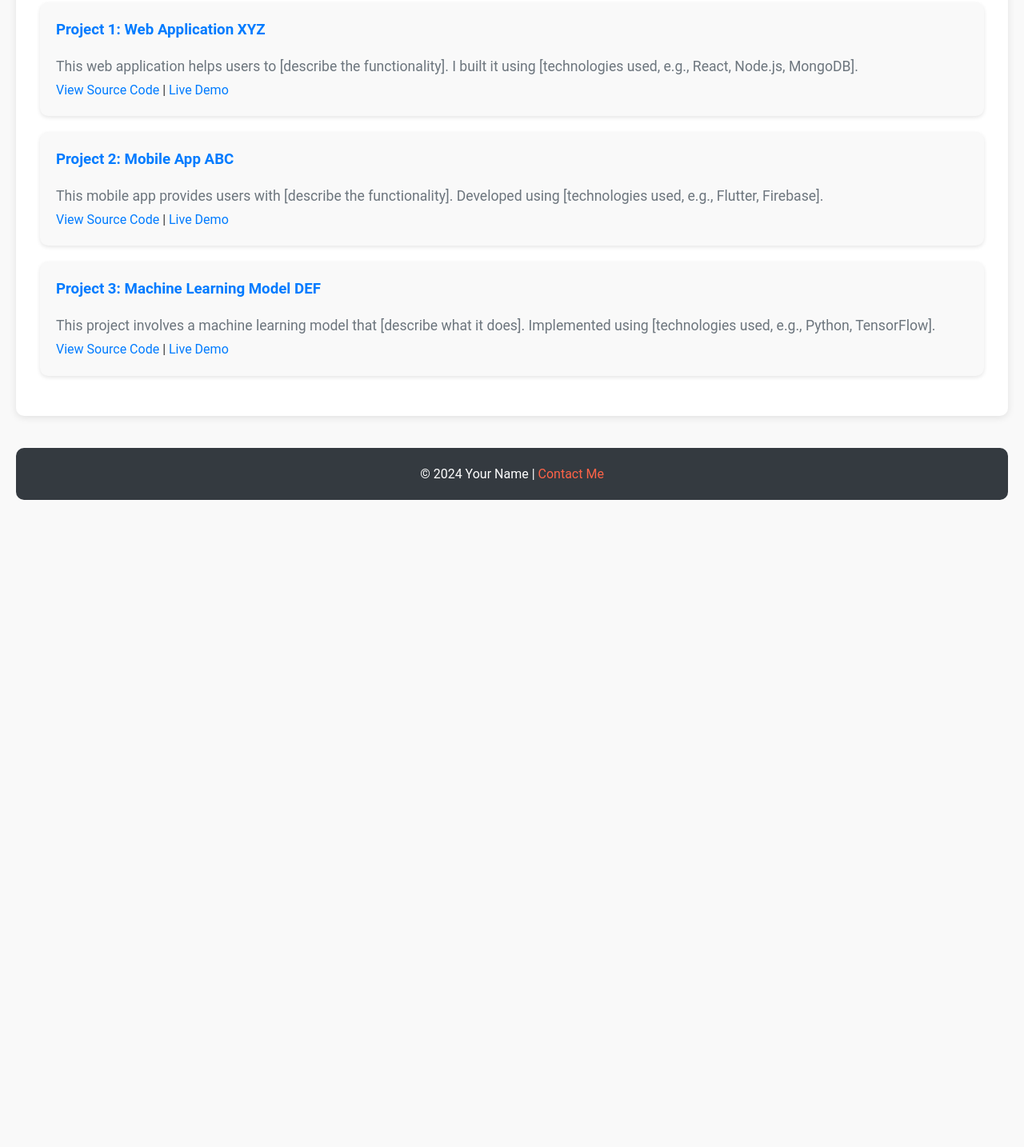
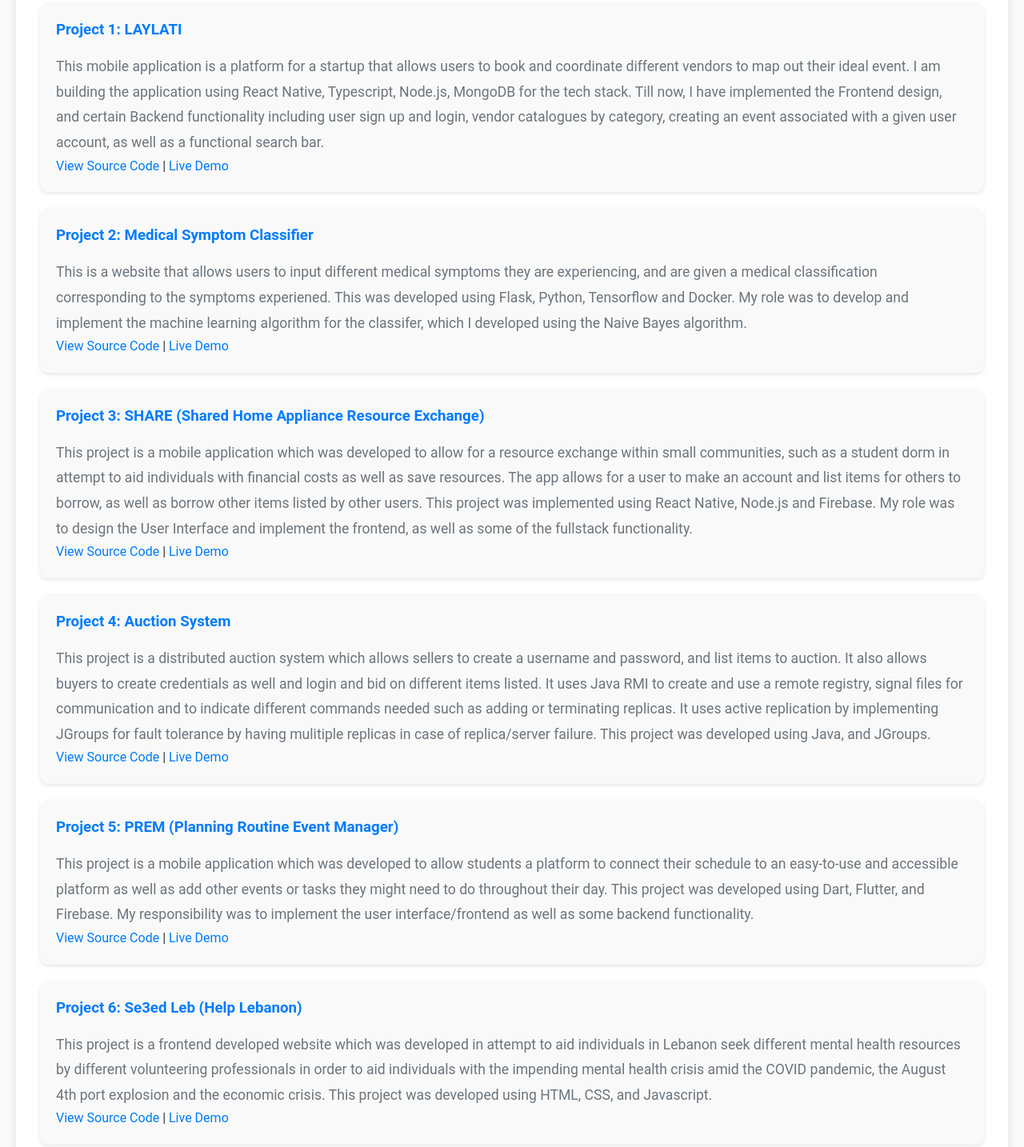
Before and after one commit to tatianaazar/ePortfolio, a plain HTML site: page projects.html in a window 1280 px wide. Shown: the part 519-1953 px from the top of the page at 80% size. Before the commit the page ends 1144 px from the top, so only its background shows below. Drawn offline with Linux system fonts and the light colour scheme.

Commit message:
Project description and list added

```diff
--- a/projects.html
+++ b/projects.html
@@ -27,25 +27,55 @@
     <section>
         <h2>Recent Projects</h2>
         <div class="project-card">
-            <h3>Project 1: Web Application XYZ</h3>
-            <p>This web application helps users to [describe the functionality]. I built it using [technologies used, e.g., React, Node.js, MongoDB].</p>
+            <h3>Project 1: LAYLATI </h3>
+            <p>This mobile application is a platform for a startup that
+                allows users to book and coordinate different
+                vendors to map out their ideal event.
+
+                I am building the application using React Native, Typescript, Node.js, MongoDB for the tech stack. Till now, I have implemented the Frontend design, and certain Backend functionality including user sign up and login, vendor catalogues by category, creating an event associated with a given user account, as well as a functional search bar.</p>
             <a href="https://github.com/yourusername/project1" target="_blank">View Source Code</a> |
             <a href="https://yourliveprojectlink.com" target="_blank">Live Demo</a>
         </div>
 
         <div class="project-card">
-            <h3>Project 2: Mobile App ABC</h3>
-            <p>This mobile app provides users with [describe the functionality]. Developed using [technologies used, e.g., Flutter, Firebase].</p>
+            <h3>Project 2: Medical Symptom Classifier</h3>
+            <p>This is a website that allows users to input different medical symptoms they are experiencing, and are given a medical classification corresponding to the symptoms experiened. This was developed using Flask, Python, Tensorflow and Docker. My role was to develop and implement the machine learning algorithm for the classifer, which I developed using the Naive Bayes algorithm.</p>
             <a href="https://github.com/yourusername/project2" target="_blank">View Source Code</a> |
             <a href="https://yourliveprojectlink.com" target="_blank">Live Demo</a>
         </div>
 
         <div class="project-card">
-            <h3>Project 3: Machine Learning Model DEF</h3>
-            <p>This project involves a machine learning model that [describe what it does]. Implemented using [technologies used, e.g., Python, TensorFlow].</p>
+            <h3>Project 3: SHARE (Shared Home Appliance Resource Exchange)</h3>
+            <p>This project is a mobile application which was developed to allow for a resource exchange within small communities, such as a student dorm in attempt to aid individuals with financial costs as well as save resources. The app allows for a user to make an account and list items for others to borrow, as well as borrow other items listed by other users. This project was implemented using React Native, Node.js and Firebase. My role was to design the User Interface and implement the frontend, as well as some of the fullstack functionality.  </p>
             <a href="https://github.com/yourusername/project3" target="_blank">View Source Code</a> |
             <a href="https://yourliveprojectlink.com" target="_blank">Live Demo</a>
         </div>
+
+        <div class="project-card">
+            <h3>Project 4: Auction System</h3>
+            <p>This project is a distributed auction system which allows sellers to create a username and password, and list items to auction. It also allows buyers to create credentials as well and login and bid on different items listed.
+             It uses Java RMI to create and use a remote registry, signal files for communication and to indicate different commands needed such as adding or terminating replicas. It uses active replication by implementing JGroups for fault tolerance by having mulitiple replicas in case of replica/server failure.
+              This project was developed using Java, and JGroups.  </p>
+            <a href="https://github.com/yourusername/project3" target="_blank">View Source Code</a> |
+            <a href="https://yourliveprojectlink.com" target="_blank">Live Demo</a>
+        </div>
+
+        <div class="project-card">
+            <h3>Project 5: PREM (Planning Routine Event Manager)</h3>
+            <p>This project is a mobile application which was developed to allow students a platform to connect their schedule to an easy-to-use and accessible platform as well as add other events or tasks they might need to do throughout their day.
+              This project was developed using Dart, Flutter, and Firebase. My responsibility was to implement the user interface/frontend as well as some backend functionality. </p>
+            <a href="https://github.com/yourusername/project3" target="_blank">View Source Code</a> |
+            <a href="https://yourliveprojectlink.com" target="_blank">Live Demo</a>
+        </div>
+
+        <div class="project-card">
+            <h3>Project 6: Se3ed Leb (Help Lebanon)</h3>
+            <p>This project is a frontend developed website which was developed in attempt to aid individuals in Lebanon seek different mental health resources by different volunteering professionals in order to aid individuals with the impending mental health crisis amid the COVID pandemic, the August 4th port explosion and the economic crisis.
+              This project was developed using HTML, CSS, and Javascript. </p>
+            <a href="https://github.com/yourusername/project3" target="_blank">View Source Code</a> |
+            <a href="https://yourliveprojectlink.com" target="_blank">Live Demo</a>
+        </div>
+
     </section>
 
     <footer>
```
Also changed, not shown: index.html (+1 -1 lines).
